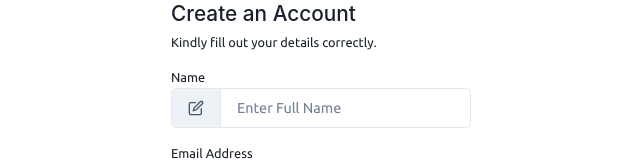
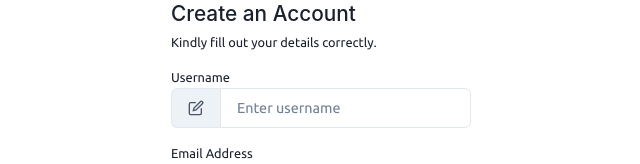
Before and after one commit to codeboyfriend/Wash, a Next.js app: page / in a window 1280 px wide. Shown: the part 196-360 px from the top of the page, without its empty margins (319-959 px from the left). Built offline with nearby package versions, Linux system fonts and the light colour scheme.

Commit message:
Modify home page

```diff
--- /dev/null
+++ b/context/WashieContext.js
@@ -0,0 +1,24 @@
+import { createContext, useState } from 'react';
+
+const washieContext = createContext();
+
+export function WashieProvider ({ children }) {
+    const [userName, setUserName] = useState("");
+    const [email, setEmail] = useState("");
+    const [password, setPassword] = useState("");
+
+    return (
+        <washieContext.Provider value = {{
+            userName,
+            setUserName,
+            password,
+            setPassword,
+            email,
+            setEmail
+        }}>
+            { children }
+        </washieContext.Provider>
+    )
+}
+
+export default washieContext;
--- a/pages/_app.js
+++ b/pages/_app.js
@@ -1,14 +1,17 @@
 import '../styles/globals.css';
 import { ChakraProvider } from '@chakra-ui/react';
 import Layout from '../components/Layout';
+import { WashieProvider } from '../context/WashieContext';
 
 function MyApp({ Component, pageProps }) {
   return (
-    <ChakraProvider>
-      <Layout>
-        <Component {...pageProps} />
-      </Layout>
-    </ChakraProvider>
+    <WashieProvider>
+      <ChakraProvider>
+        <Layout>
+          <Component {...pageProps} />
+        </Layout>
+      </ChakraProvider>
+    </WashieProvider>
   )
 }
 
--- a/pages/index.js
+++ b/pages/index.js
@@ -59,7 +59,7 @@ export default function Home() {
               style={{
                 fontSize: '.8rem'
               }}
-            >Name</label>
+            >Username</label>
             <InputGroup>
               <InputLeftAddon
                 pointerEvents={'none'}
@@ -67,7 +67,7 @@ export default function Home() {
               />
               <Input
                 type='text'
-                placeholder='Enter Full Name'
+                placeholder='Enter username'
                 name='name'
                 sx={{
                   fontSize: '.9rem'
```
Also changed, not shown: pages/Login.js (+12 -1 lines), context/GlobalContext.js (deleted), pages/wash.js (added).
